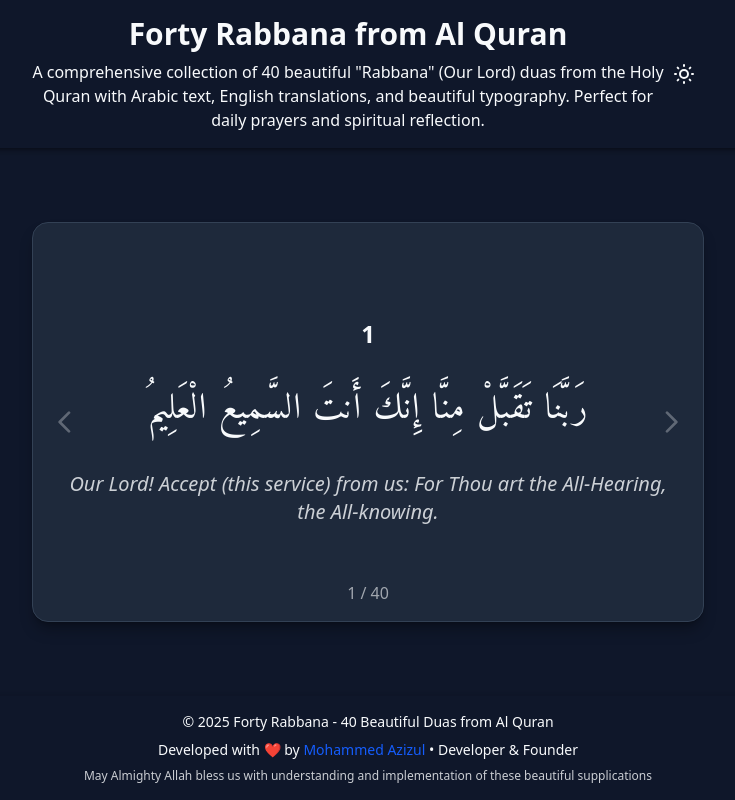
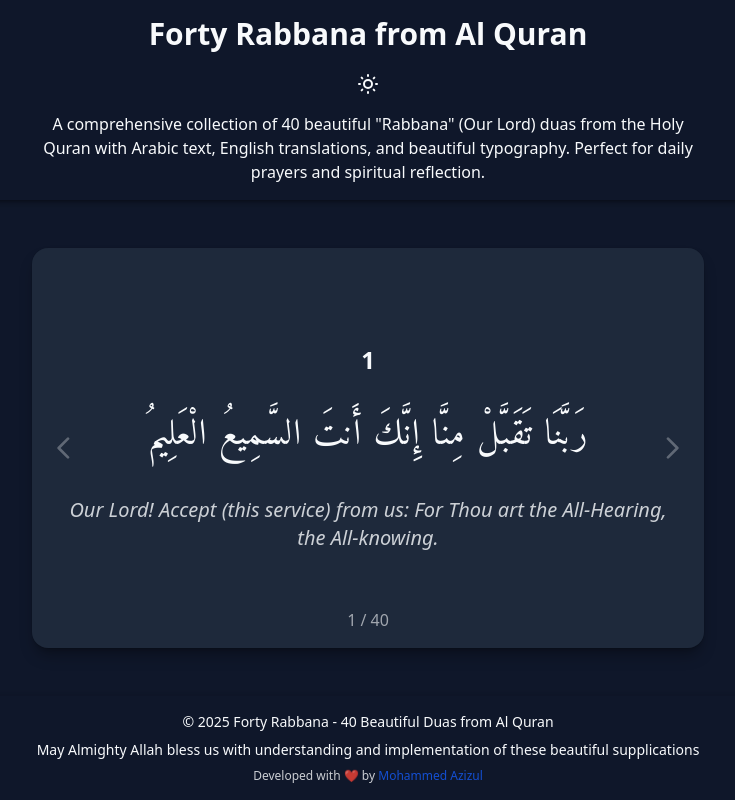
Before and after one commit to mohammedazizul/forty-rabban, a React (Vite) app: page / in a window 1280 px wide. Shown: the whole page, without its empty margins (272-1007 px from the left). Built offline with nearby package versions, Linux system fonts and the light colour scheme.

Commit message:
style updated

```diff
--- a/src/components/Card.jsx
+++ b/src/components/Card.jsx
@@ -14,7 +14,7 @@ function Card({ currentIndex, data, onNext, onPrev }) {
     <div className="max-w-2xl w-full">
       <div
         {...swipeHandlers}
-        className="card backdrop-blur-lg rounded-2xl p-4 sm:p-6 md:p-8 border cursor-grab active:cursor-grabbing relative flex items-center justify-center min-h-[400px]"
+        className="card backdrop-blur-lg rounded-2xl p-4 sm:p-6 md:p-8 cursor-grab active:cursor-grabbing relative flex items-center justify-center min-h-[400px]"
       >
         <div className="text-center space-y-4 sm:space-y-6">
           <p
--- a/src/components/Footer.jsx
+++ b/src/components/Footer.jsx
@@ -3,8 +3,15 @@ function Footer() {
     <footer className="w-full py-4 px-4 sm:px-6 md:px-8 mt-auto shadow-[0_-4px_6px_-1px_rgba(0,0,0,0.1)]">
       <div className="max-w-2xl mx-auto">
         <div className="text-center text-sm space-y-2">
-          <p>© {new Date().getFullYear()} Forty Rabbana - 40 Beautiful Duas from Al Quran</p>
           <p>
+            © {new Date().getFullYear()} Forty Rabbana - 40 Beautiful Duas from
+            Al Quran
+          </p>
+          <p>
+            May Almighty Allah bless us with understanding and implementation of
+            these beautiful supplications
+          </p>
+          <p className="mt-2 text-xs opacity-80">
             Developed with ❤️ by{" "}
             <a
               href="https://www.linkedin.com/in/mohammedazizul/"
@@ -14,10 +21,6 @@ function Footer() {
             >
               Mohammed Azizul
             </a>
-            {" "}• Developer & Founder
-          </p>
-          <p className="mt-2 text-xs opacity-80">
-            May Almighty Allah bless us with understanding and implementation of these beautiful supplications
           </p>
         </div>
       </div>
--- a/src/components/Header.jsx
+++ b/src/components/Header.jsx
@@ -6,15 +6,12 @@ function Header({ isDarkMode, toggleTheme }) {
     <div className="h-full w-full">
       <header className="w-full py-4 px-4 sm:px-6 md:px-8">
         <div className="max-w-2xl mx-auto">
-          <div className="flex justify-between items-center">
-            <div className="flex-1">
-              <h1 className="text-2xl sm:text-3xl font-bold text-center">
+          <div className="text-center">
+            <h1 className="text-xl sm:text-2xl md:text-3xl font-bold">
               Forty Rabbana from Al Quran
             </h1>
-              <p className="text-center mt-2 text-sm sm:text-base">
-                A comprehensive collection of 40 beautiful "Rabbana" (Our Lord) duas from the Holy Quran with Arabic text, English translations, and beautiful typography. Perfect for daily prayers and spiritual reflection.
-              </p>
-            </div>
+            {/* Theme toggle button - centered under the title */}
+            <div className="flex justify-center mt-3 mb-2">
               <button
                 onClick={toggleTheme}
                 className="p-2 rounded-lg hover:opacity-80 transition-opacity"
@@ -23,6 +20,13 @@ function Header({ isDarkMode, toggleTheme }) {
                 {isDarkMode ? <SunSVG /> : <MoonSVG />}
               </button>
             </div>
+            <p className="text-center mt-2 text-xs sm:text-sm md:text-base">
+              A comprehensive collection of 40 beautiful "Rabbana" (Our Lord)
+              duas from the Holy Quran with Arabic text, English translations,
+              and beautiful typography. Perfect for daily prayers and spiritual
+              reflection.
+            </p>
+          </div>
         </div>
       </header>
     </div>
--- a/src/index.css
+++ b/src/index.css
@@ -41,7 +41,6 @@ body {
 .card {
     background-color: rgb(var(--color-card));
     color: rgb(var(--color-card-foreground));
-    border-color: rgb(var(--color-border));
     box-shadow:
         0 10px 15px -3px rgb(var(--shadow-color) / var(--shadow-opacity)),
         0 4px 6px -4px rgb(var(--shadow-color) / var(--shadow-opacity)),
```
Lines whose indentation alone changed are shown as unchanged.
